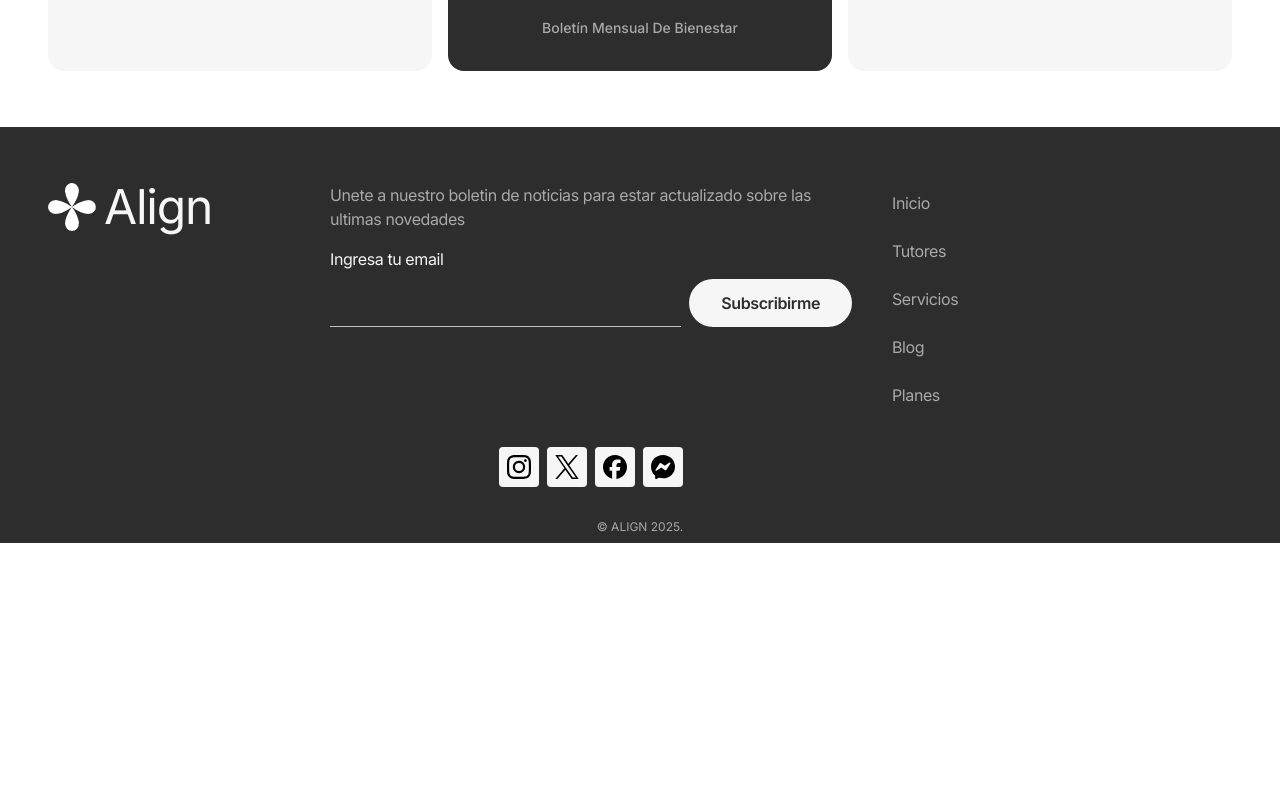
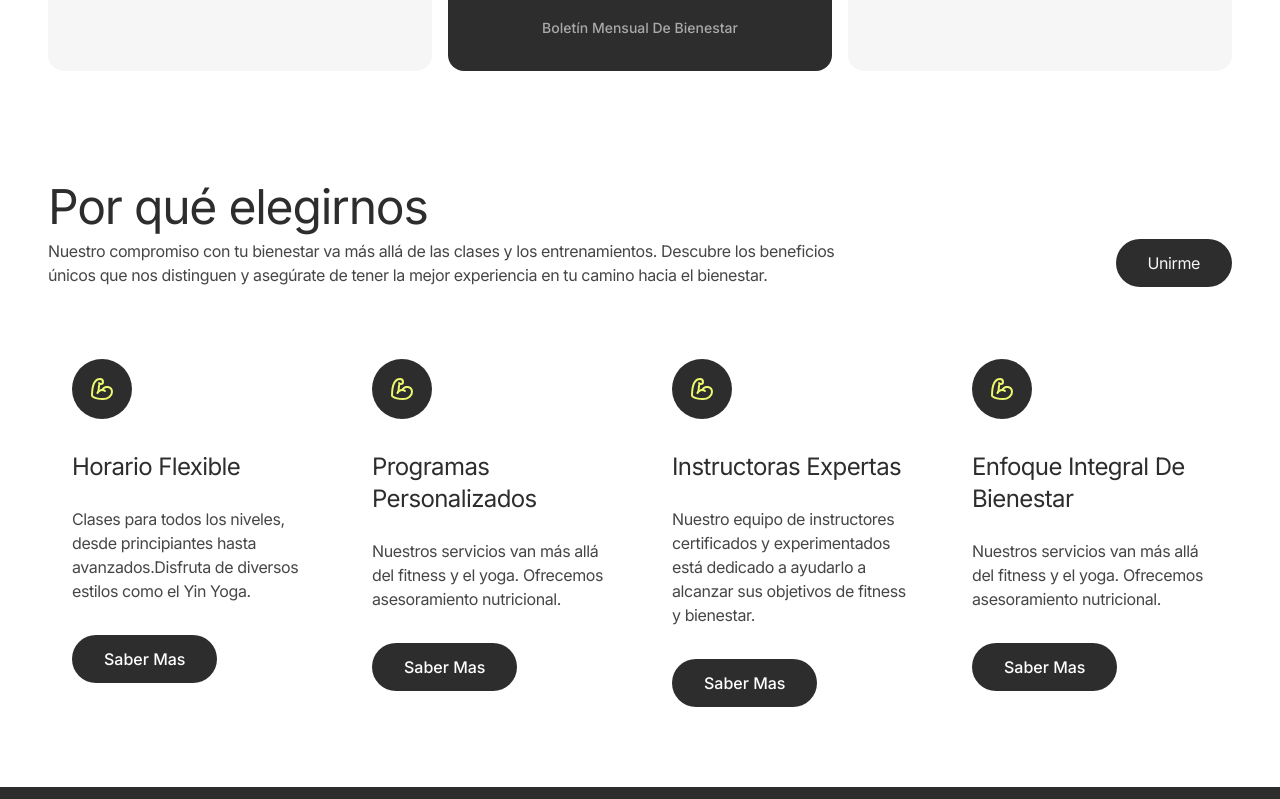
Before and after one commit to Diego-fdev/align, a React (Vite) app: page /planes in a window 1280 px wide. Shown: the part 901-1700 px from the top of the page. Before the commit the page ends 1444 px from the top, so only its background shows below. Built offline with nearby package versions, Linux system fonts and the light colour scheme.

Commit message:
añadida la seccion eleccion a la pagina planes

```diff
--- a/src/pages/planes/Planes.jsx
+++ b/src/pages/planes/Planes.jsx
@@ -8,6 +8,7 @@ export default function Planes() {
         isMainSection={true}
         customStyles="pt-32 lg:pt-40 xl:pt-52"
       />
+      <SectionEleccion />
     </>
   );
 }
--- /dev/null
+++ b/src/pages/planes/components/SectionEleccion.jsx
@@ -0,0 +1,76 @@
+import { BicepsFlexed } from "lucide-react";
+import CustomMainSection from "../../../components/CustomMainSection";
+import MainCard from "../../../components/cards/MainCard";
+
+const infoCards = [
+  {
+    id: 1,
+    titulo: "horario flexible",
+    texto:
+      "Clases para todos los niveles, desde principiantes hasta avanzados.Disfruta de diversos estilos como el Yin Yoga.",
+    icono: BicepsFlexed,
+  },
+  {
+    id: 2,
+    titulo: "programas personalizados",
+    texto:
+      "Nuestros servicios van más allá del fitness y el yoga. Ofrecemos asesoramiento nutricional.",
+    icono: BicepsFlexed,
+  },
+  {
+    id: 3,
+    titulo: "instructoras expertas",
+    texto:
+      "Nuestro equipo de instructores certificados y experimentados está dedicado a ayudarlo a alcanzar sus objetivos de fitness y bienestar.",
+    icono: BicepsFlexed,
+  },
+  {
+    id: 4,
+    titulo: "enfoque integral de bienestar",
+    texto:
+      "Nuestros servicios van más allá del fitness y el yoga. Ofrecemos asesoramiento nutricional.",
+    icono: BicepsFlexed,
+  },
+];
+
+export default function SectionEleccion() {
+  return (
+    <CustomMainSection customStyles="flex flex-col gap-12">
+      <div className="flex flex-col gap-8 items-center md:items-end md:flex-row md:justify-between">
+        <div className="texto flex flex-col gap-2">
+          <h2 className="text-4xl sm:text-[42px] tracking-tight xl:text-5xl 2xl:text-[54px] first-letter:capitalize text-center md:text-left">
+            por qué elegirnos
+          </h2>
+          <p className="text-sm tracking-tight xl:text-base 2xl:text-lg text-center max-w-[500px] md:max-w-[600px] lg:max-w-[700px] xl:max-w-[800px] 2xl:max-w-[900px] md:text-left">
+            Nuestro compromiso con tu bienestar va más allá de las clases y los
+            entrenamientos. Descubre los beneficios únicos que nos distinguen y
+            asegúrate de tener la mejor experiencia en tu camino hacia el
+            bienestar.
+          </p>
+        </div>
+        <button className="w-fit bg-main-black py-3 px-8 rounded-full">
+          <span className="text-sm tracking-tight xl:text-base 2xl:text-lg text-main-white capitalize">
+            unirme
+          </span>
+        </button>
+      </div>
+
+      <div className="grid gap-8 sm:grid-cols-2 lg:grid-cols-4 sm:gap-4">
+        {infoCards.map((card) => {
+          const Icono = card.icono;
+          return (
+            <MainCard
+              title={card.titulo}
+              text={card.texto}
+              icon={<Icono className="text-main-color" />}
+              customButtonText={"unirme"}
+              customTitleStyles={"sm:mb-4 2xl:mb-4"}
+              customButtonStyles={"xl:mt-0"}
+              customCardStyles={"xl:min-h-fit!"}
+            />
+          );
+        })}
+      </div>
+    </CustomMainSection>
+  );
+}
```
